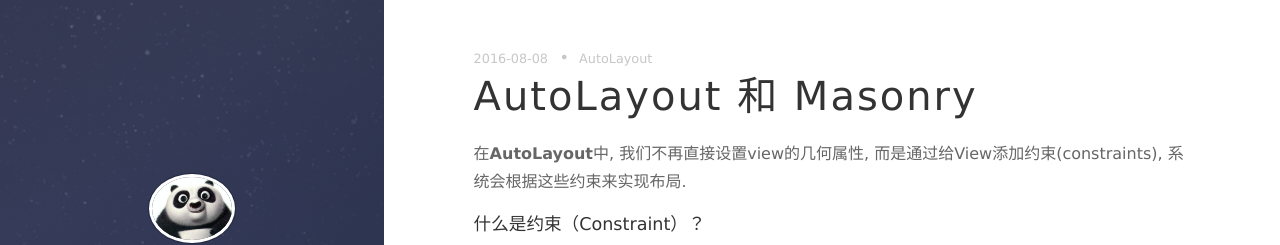
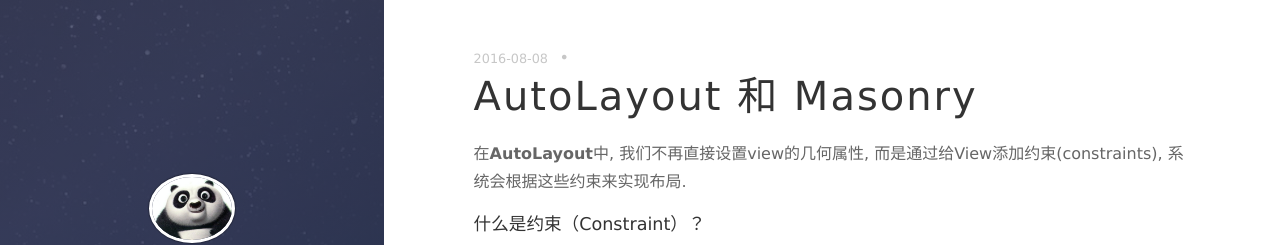
Before and after one commit to daxiazhou/MyBlogSourceCode, a Jekyll site: the page built from _posts/2016-08-08-AutoLayout-和-Masonry.markdown, in a window 1280 px wide and 900 px high. Shown: the top 245 px of the window. Built offline with Jekyll 4.4.1, drawn with Linux system fonts in a browser that asks for light colours; nearby versions of some CDN libraries; Markdown is read by kramdown in place of the engine named in the settings; comment, search, counter and statistics services are not loaded.

Commit message:
update at 2016年 8月 8日 星期一 00时24分39秒 CST

```diff
--- a/_posts/2016-08-08-AutoLayout-和-Masonry.markdown
+++ b/_posts/2016-08-08-AutoLayout-和-Masonry.markdown
@@ -2,8 +2,7 @@
 layout: post
 title: AutoLayout 和 Masonry
 date: 2016-08-8 00:03:24
-comments: true
-tags: AutoLayout
+
 ---
 
 
```
